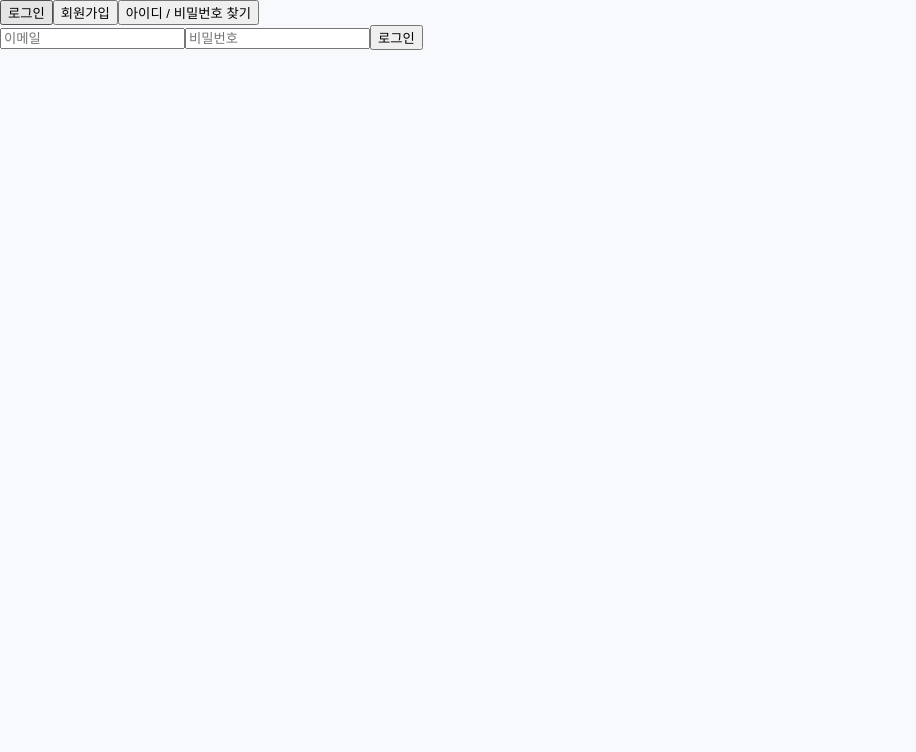
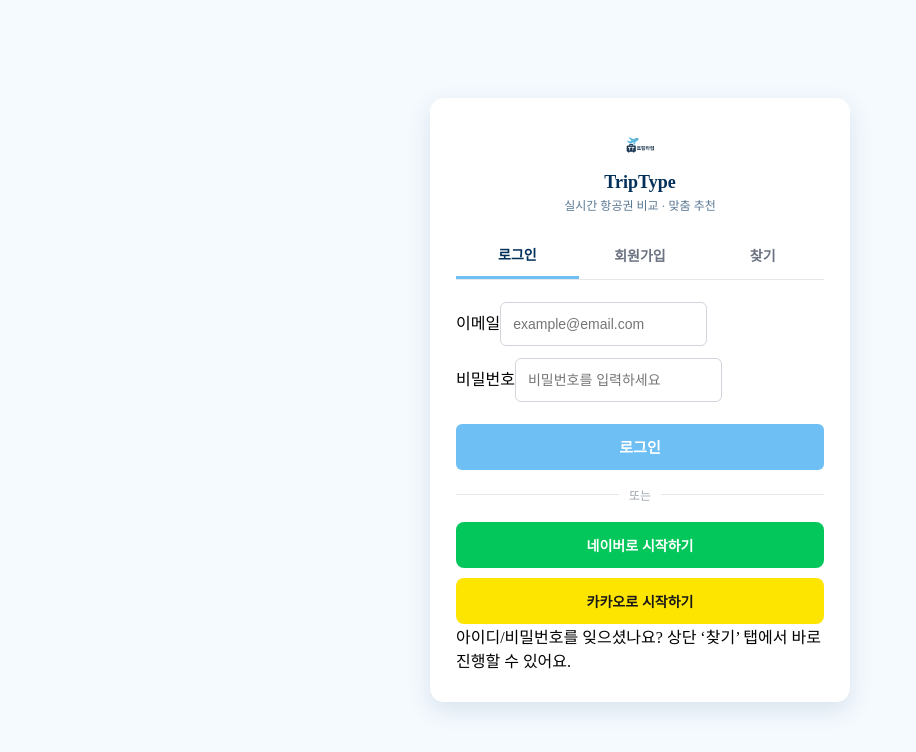
Before and after one commit to finalproject-Teamhanueldam/TripType-workspace, a React (Vite) app in the folder frontend-triptype-final-project/: page /member in a window 1280 px wide. Shown: the top 752 px of the page, without its empty margins (0-916 px from the left). Built offline with nearby package versions, Linux system fonts and the light colour scheme.

Commit message:
로그인/회원가입 프론트 기본 뼈대 완성(최경환)
header 로그인, 회원가입 링크 잘 걸리는거 확인 완료 css 수정 필요.

```diff
--- a/frontend-triptype-final-project/src/member/auth/component/AuthContainer.jsx
+++ b/frontend-triptype-final-project/src/member/auth/component/AuthContainer.jsx
@@ -1,50 +1,66 @@
-import { useState } from "react";
+import { useState, useEffect } from "react";
+import { useSearchParams, useNavigate } from "react-router-dom";
 import LoginTab from "./LoginTab";
 import JoinTab from "./JoinTab";
 import FindTab from "./FindTab";
 import "../css/AuthContainer.css";
 
+// 로고 경로: src/images/logo.png 라고 가정
+import logo from "../../../images/logo.png";
+
 function AuthContainer() {
+  const navigate = useNavigate();
+  const [searchParams] = useSearchParams();
   const [activeTab, setActiveTab] = useState("login");
+
+  // URL 쿼리(tab) → 상태 동기화
+  useEffect(() => {
+    const tab = searchParams.get("tab");
+
+    if (tab === "login" || tab === "join" || tab === "find") {
+      setActiveTab(tab);
+    }
+  }, [searchParams]);
 
   const renderTab = () => {
     switch (activeTab) {
-      case "login":
-        return <LoginTab />;
-      case "join":
-        return <JoinTab />;
-      case "find":
-        return <FindTab />;
-      default:
-        return <LoginTab />;
+      case "login": return <LoginTab />;
+      case "join": return <JoinTab />;
+      case "find": return <FindTab />;
+      default: return <LoginTab />;
     }
   };
 
   return (
-    <div className="auth-container">
+    <div className="auth-page">
+      <div className="auth-card">
+        <div className="auth-brand">
+          <img src={logo} alt="TripType" className="auth-logo" />
+          <div className="auth-title">TripType</div>
+          <div className="auth-subtitle">실시간 항공권 비교 · 맞춤 추천</div>
+        </div>
+
         <div className="auth-tab-header">
             <button
                 className={activeTab === "login" ? "active" : ""}
-          onClick={() => setActiveTab("login")}
-        >
+                onClick={() => navigate("/member?tab=login")}>
                 로그인
             </button>
+
             <button
                 className={activeTab === "join" ? "active" : ""}
-          onClick={() => setActiveTab("join")}
-        >
+                onClick={() => navigate("/member?tab=join")}>
                 회원가입
             </button>
+
             <button
                 className={activeTab === "find" ? "active" : ""}
-          onClick={() => setActiveTab("find")}
-        >
-          아이디 / 비밀번호 찾기
+                onClick={() => navigate("/member?tab=find")}>
+                찾기
             </button>
         </div>
 
-      <div className="auth-tab-content">
-        {renderTab()}
+        <div className="auth-tab-content">{renderTab()}</div>
       </div>
     </div>
   );
--- a/frontend-triptype-final-project/src/member/auth/component/FindTab.jsx
+++ b/frontend-triptype-final-project/src/member/auth/component/FindTab.jsx
@@ -1,6 +1,7 @@
 import { useState } from "react";
 import FindIdTab from "./find/FindIdTab";
 import FindPasswordTab from "./find/FindPasswordTab";
+import "../css/FindTab.css";
 
 function FindTab() {
   const [activeSubTab, setActiveSubTab] = useState("id");
--- a/frontend-triptype-final-project/src/member/auth/component/JoinTab.jsx
+++ b/frontend-triptype-final-project/src/member/auth/component/JoinTab.jsx
@@ -1,113 +1,130 @@
-import { useState } from "react";
+import { useMemo, useState } from "react";
 
 function JoinTab() {
-  const [joinForm, setJoinForm] = useState({
+  const [form, setForm] = useState({
     memberId: "",
     memberPassword: "",
     passwordConfirm: "",
     memberName: "",
     memberBirthDate: "",
     memberGender: "",
-    memberPhone: ""
+    memberPhone: "",
+    authCode: ""
   });
 
-  const handleChange = e => {
-    setJoinForm({
-      ...joinForm,
-      [e.target.name]: e.target.value
-    });
+  const [emailSent, setEmailSent] = useState(false);
+  const [emailVerified, setEmailVerified] = useState(false);
+
+  const onChange = (e) => setForm({ ...form, [e.target.name]: e.target.value });
+
+  // ✅ 실시간 인라인 메시지
+  const msg = useMemo(() => {
+    const emailOk = /^[^\s@]+@[^\s@]+\.[^\s@]+$/.test(form.memberId);
+    const pwOk = /^(?=.*[A-Za-z])(?=.*\d)(?=.*[!@#$%^&*])[^\s]{8,16}$/
+    // 영문+숫자+특수문자 포함 8자이상 16자 이하(공백 금지, UX 고려)
+    const pwMatch = form.memberPassword && form.memberPassword === form.passwordConfirm;
+
+    return {
+      email: form.memberId ? (emailOk ? { type: "ok", text: "올바른 이메일 형식입니다." } : { type: "err", text: "이메일 형식을 확인해주세요." }) : null,
+      pw: form.memberPassword ? (pwOk ? { type: "ok", text: "사용 가능한 비밀번호입니다." } : { type: "err", text: "영문+숫자+특수문자 포함 8자 이상 16자 이하로 설정해주세요." }) : null,
+      pw2: form.passwordConfirm ? (pwMatch ? { type: "ok", text: "비밀번호가 일치합니다." } : { type: "err", text: "비밀번호가 일치하지 않습니다." }) : null,
+    };
+  }, [form.memberId, form.memberPassword, form.passwordConfirm]);
+
+  const sendEmailCode = async () => {
+    // TODO: axios.post("/auth/send-code", { email: form.memberId })
+    if (!msg.email || msg.email.type === "err") return alert("이메일 형식을 먼저 확인해주세요.");
+    setEmailSent(true);
+    setEmailVerified(false);
+    console.log("인증번호 발송:", form.memberId);
   };
 
-  const handleSubmit = e => {
+  const verifyEmailCode = async () => {
+    // TODO: axios.post("/auth/verify-code", { email: form.memberId, code: form.authCode })
+    if (!form.authCode) return alert("인증번호를 입력해주세요.");
+    setEmailVerified(true);
+    console.log("인증번호 확인:", form.authCode);
+  };
+
+  const submit = (e) => {
     e.preventDefault();
+    if (!emailVerified) return alert("이메일 인증을 완료해주세요.");
+    if (msg.pw?.type === "err" || msg.pw2?.type === "err") return;
 
-    if (joinForm.memberPassword !== joinForm.passwordConfirm) {
-      alert("비밀번호가 일치하지 않습니다.");
-      return;
-    }
-
-    console.log("회원가입 요청:", joinForm);
-    // TODO: axios.post("/member/join", joinForm)
+    // TODO: axios.post("/member/join", form)
+    console.log("회원가입:", form);
   };
 
   return (
-    <form className="auth-form" onSubmit={handleSubmit}>
-      <input
-        type="email"
-        name="memberId"
-        placeholder="이메일"
-        value={joinForm.memberId}
-        onChange={handleChange}
-        required
-      />
+    <form className="auth-form" onSubmit={submit}>
+      <div className="field">
+        <label>이메일</label>
+        <div className="inline-row">
+          <input type="email" name="memberId" value={form.memberId} onChange={onChange} placeholder="example@email.com" required />
+          <button className="ghost-btn" type="button" onClick={sendEmailCode}>
+            인증번호 발송
+          </button>
+        </div>
+        {msg.email && <div className={`inline-msg ${msg.email.type}`}>{msg.email.text}</div>}
+      </div>
 
-      <input
-        type="password"
-        name="memberPassword"
-        placeholder="비밀번호"
-        value={joinForm.memberPassword}
-        onChange={handleChange}
-        required
-      />
+      {emailSent && (
+        <div className="field">
+          <label>인증번호</label>
+          <div className="inline-row">
+            <input type="text" name="authCode" value={form.authCode} onChange={onChange} placeholder="6자리 인증번호" />
+            <button className="ghost-btn" type="button" onClick={verifyEmailCode}>
+              확인
+            </button>
+          </div>
+          {emailVerified
+            ? <div className="inline-msg ok">이메일 인증이 완료되었습니다.</div>
+            : <div className="inline-msg info">인증번호를 입력 후 확인을 눌러주세요.</div>}
+        </div>
+      )}
 
-      <input
-        type="password"
-        name="passwordConfirm"
-        placeholder="비밀번호 확인"
-        value={joinForm.passwordConfirm}
-        onChange={handleChange}
-        required
-      />
+      <div className="field">
+        <label>비밀번호</label>
+        <input type="password" name="memberPassword" value={form.memberPassword} onChange={onChange} placeholder="영문+숫자 포함 8자 이상" required />
+        {msg.pw && <div className={`inline-msg ${msg.pw.type}`}>{msg.pw.text}</div>}
+      </div>
 
-      <input
-        type="text"
-        name="memberName"
-        placeholder="이름"
-        value={joinForm.memberName}
-        onChange={handleChange}
-        required
-      />
+      <div className="field">
+        <label>비밀번호 확인</label>
+        <input type="password" name="passwordConfirm" value={form.passwordConfirm} onChange={onChange} placeholder="비밀번호를 한 번 더 입력" required />
+        {msg.pw2 && <div className={`inline-msg ${msg.pw2.type}`}>{msg.pw2.text}</div>}
+      </div>
 
-      <input
-        type="date"
-        name="memberBirthDate"
-        value={joinForm.memberBirthDate}
-        onChange={handleChange}
-        required
-      />
+      <div className="field">
+        <label>이름</label>
+        <input type="text" name="memberName" value={form.memberName} onChange={onChange} required />
+      </div>
 
+      <div className="field">
+        <label>생년월일</label>
+        <input type="date" name="memberBirthDate" value={form.memberBirthDate} onChange={onChange} required />
+      </div>
+
+      <div className="field">
+        <label>성별</label>
         <div className="gender-box">
-        <label>
-          <input
-            type="radio"
-            name="memberGender"
-            value="M"
-            onChange={handleChange}
-            required
-          />
+          <label className="radio-pill">
+            <input type="radio" name="memberGender" value="M" onChange={onChange} required />
             남
           </label>
-        <label>
-          <input
-            type="radio"
-            name="memberGender"
-            value="F"
-            onChange={handleChange}
-            required
-          />
+          <label className="radio-pill">
+            <input type="radio" name="memberGender" value="F" onChange={onChange} required />
             여
           </label>
         </div>
+      </div>
 
-      <input
-        type="text"
-        name="memberPhone"
-        placeholder="휴대폰 번호"
-        value={joinForm.memberPhone}
-        onChange={handleChange}
-      />
+      <div className="field">
+        <label>휴대폰 번호</label>
+        <input type="text" name="memberPhone" value={form.memberPhone} onChange={onChange} placeholder="010-0000-0000" />
+      </div>
 
-      <button type="submit">회원가입</button>
+      <button className="primary-btn" type="submit">회원가입</button>
     </form>
   );
 }
--- a/frontend-triptype-final-project/src/member/auth/component/LoginTab.jsx
+++ b/frontend-triptype-final-project/src/member/auth/component/LoginTab.jsx
@@ -1,47 +1,52 @@
 import { useState } from "react";
 
 function LoginTab() {
-  const [loginForm, setLoginForm] = useState({
-    memberId: "",
-    memberPassword: ""
-  });
+  const [loginForm, setLoginForm] = useState({ memberId: "", memberPassword: "" });
 
-  const handleChange = e => {
-    setLoginForm({
-      ...loginForm,
-      [e.target.name]: e.target.value
-    });
-  };
+  const handleChange = e => setLoginForm({ ...loginForm, [e.target.name]: e.target.value });
 
   const handleLogin = e => {
     e.preventDefault();
+    // TODO: axios.post("/auth/login", loginForm)
+    console.log(loginForm);
+  };
 
-    console.log("로그인 요청:", loginForm);
-    // TODO: axios.post("/auth/login", loginForm)
+  const handleSocial = (provider) => {
+    // TODO: 백엔드 소셜 로그인 엔드포인트로 이동 (예: /oauth2/authorization/naver)
+    console.log("social:", provider);
   };
 
   return (
-    <form className="auth-form" onSubmit={handleLogin}>
-      <input
-        type="email"
-        name="memberId"
-        placeholder="이메일"
-        value={loginForm.memberId}
-        onChange={handleChange}
-        required
-      />
+    <div>
+      <form className="auth-form" onSubmit={handleLogin}>
+        <div className="field">
+          <label>이메일</label>
+          <input type="email" name="memberId" value={loginForm.memberId} onChange={handleChange} placeholder="example@email.com" required />
+        </div>
 
-      <input
-        type="password"
-        name="memberPassword"
-        placeholder="비밀번호"
-        value={loginForm.memberPassword}
-        onChange={handleChange}
-        required
-      />
+        <div className="field">
+          <label>비밀번호</label>
+          <input type="password" name="memberPassword" value={loginForm.memberPassword} onChange={handleChange} placeholder="비밀번호를 입력하세요" required />
+        </div>
 
-      <button type="submit">로그인</button>
-    </form>
+        <button className="primary-btn" type="submit">로그인</button>
+      </form>
+
+      <div className="divider"><span>또는</span></div>
+
+      <div className="social-login">
+        <button className="social-btn naver" type="button" onClick={() => handleSocial("naver")}>
+          네이버로 시작하기
+        </button>
+        <button className="social-btn kakao" type="button" onClick={() => handleSocial("kakao")}>
+          카카오로 시작하기
+        </button>
+      </div>
+
+      <div className="auth-hint">
+        아이디/비밀번호를 잊으셨나요? <span className="hint-strong">상단 ‘찾기’ 탭</span>에서 바로 진행할 수 있어요.
+      </div>
+    </div>
   );
 }
 
--- a/frontend-triptype-final-project/src/member/auth/css/AuthContainer.css
+++ b/frontend-triptype-final-project/src/member/auth/css/AuthContainer.css
@@ -0,0 +1,193 @@
+/* ===== 페이지 배경 ===== */
+.auth-page {
+  min-height: 100vh;
+  background-color: #f5faff;
+  display: flex;
+  align-items: center;
+  justify-content: center;
+}
+
+/* ===== 카드 ===== */
+.auth-card {
+  width: 420px;
+  background-color: #ffffff;
+  border-radius: 14px;
+  padding: 28px 26px 30px;
+  box-shadow: 0 8px 24px rgba(2, 48, 89, 0.12);
+}
+
+/* ===== 브랜드 영역 ===== */
+.auth-brand {
+  display: flex;
+  flex-direction: column;
+  align-items: center;
+  margin-bottom: 18px;
+}
+
+.auth-logo {
+  width: 40px;
+  height: 40px;
+  object-fit: contain;
+  margin-bottom: 6px;
+}
+
+.auth-title {
+  font-size: 18px;
+  font-weight: 800;
+  color: #023059;
+  line-height: 1.2;
+}
+
+.auth-subtitle {
+  font-size: 12px;
+  color: rgba(2, 48, 89, 0.65);
+  text-align: center;
+  margin-top: 2px;
+}
+
+/* ===== 상단 탭 ===== */
+.auth-tab-header {
+  display: flex;
+  margin-bottom: 22px;
+  border-bottom: 1px solid #e5e7eb;
+}
+
+.auth-tab-header button {
+  flex: 1;
+  padding: 12px 0;
+  background: none;
+  border: none;
+  cursor: pointer;
+  font-size: 14px;
+  color: #6b7280;
+  font-weight: 600;
+}
+
+.auth-tab-header button.active {
+  color: #023059;
+  border-bottom: 3px solid #6ebff4;
+  font-weight: 800;
+}
+
+/* ===== 탭 콘텐츠 ===== */
+.auth-tab-content {
+  margin-top: 10px;
+}
+
+/* ===== 공통 폼 ===== */
+.auth-form {
+  display: flex;
+  flex-direction: column;
+  gap: 12px;
+}
+
+.auth-form input {
+  height: 44px;
+  padding: 0 12px;
+  border: 1px solid #d1d5db;
+  border-radius: 6px;
+  font-size: 14px;
+}
+
+.auth-form input:focus {
+  outline: none;
+  border-color: #6ebff4;
+  box-shadow: 0 0 0 2px rgba(110, 191, 244, 0.25);
+}
+
+/* ===== 버튼 ===== */
+.auth-form button {
+  height: 46px;
+  margin-top: 10px;
+  background-color: #6ebff4;
+  color: #ffffff;
+  font-size: 15px;
+  font-weight: 700;
+  border: none;
+  border-radius: 6px;
+  cursor: pointer;
+}
+
+.auth-form button:hover {
+  background-color: #5aaee6;
+}
+
+/* ===== 성별 ===== */
+.gender-box {
+  display: flex;
+  gap: 16px;
+  margin: 6px 0 10px;
+}
+
+.gender-box label {
+  font-size: 14px;
+  cursor: pointer;
+}
+
+/* ===== 소셜 로그인 ===== */
+.social-login {
+  display: flex;
+  flex-direction: column;
+  gap: 10px;
+  margin-top: 18px;
+}
+
+/* 공통 */
+.social-btn {
+  height: 46px;
+  border-radius: 8px;
+  border: none;
+  cursor: pointer;
+  font-size: 14px;
+  font-weight: 700;
+  transition: transform 0.05s ease, box-shadow 0.05s ease;
+}
+
+/* hover / active 공통 효과 */
+.social-btn:hover {
+  transform: translateY(-1px);
+}
+
+.social-btn:active {
+  transform: translateY(0);
+}
+
+/* 네이버 */
+.social-btn.naver {
+  background-color: #03c75a;
+  color: #ffffff;
+}
+
+.social-btn.naver:hover {
+  box-shadow: 0 4px 10px rgba(3, 199, 90, 0.35);
+}
+
+/* 카카오 */
+.social-btn.kakao {
+  background-color: #fee500;
+  color: #191919;
+}
+
+.social-btn.kakao:hover {
+  box-shadow: 0 4px 10px rgba(254, 229, 0, 0.45);
+}
+
+.divider {
+  display: flex;
+  align-items: center;
+  margin: 16px 0;
+  color: #9ca3af;
+  font-size: 12px;
+}
+
+.divider::before,
+.divider::after {
+  content: "";
+  flex: 1;
+  height: 1px;
+  background-color: #e5e7eb;
+}
+
+.divider span {
+  margin: 0 10px;
+}
```
Also changed, not shown: frontend-triptype-final-project/src/member/auth/css/FindTab.css (+24 -0 lines). Lines whose indentation alone changed are shown as unchanged.
